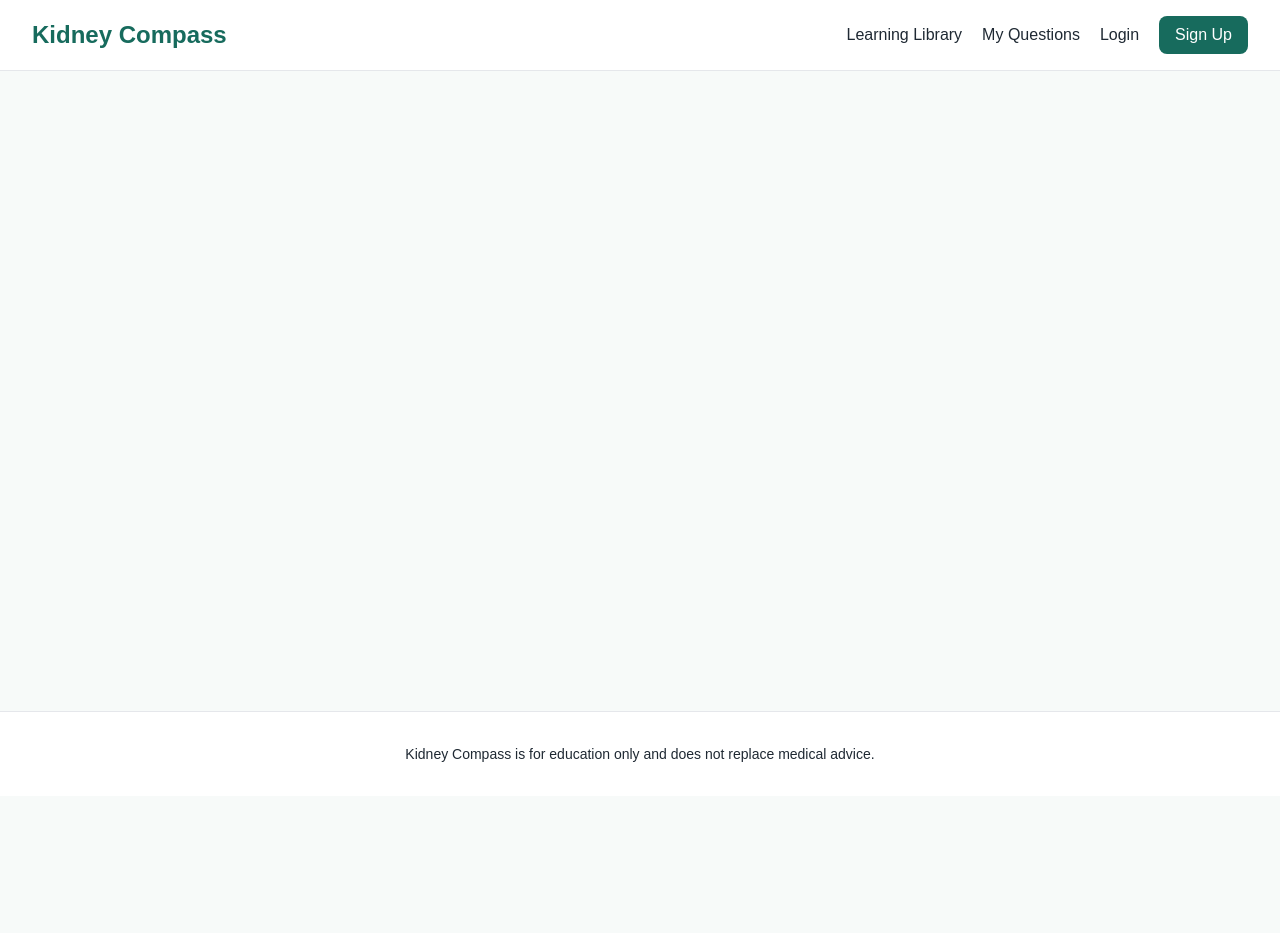
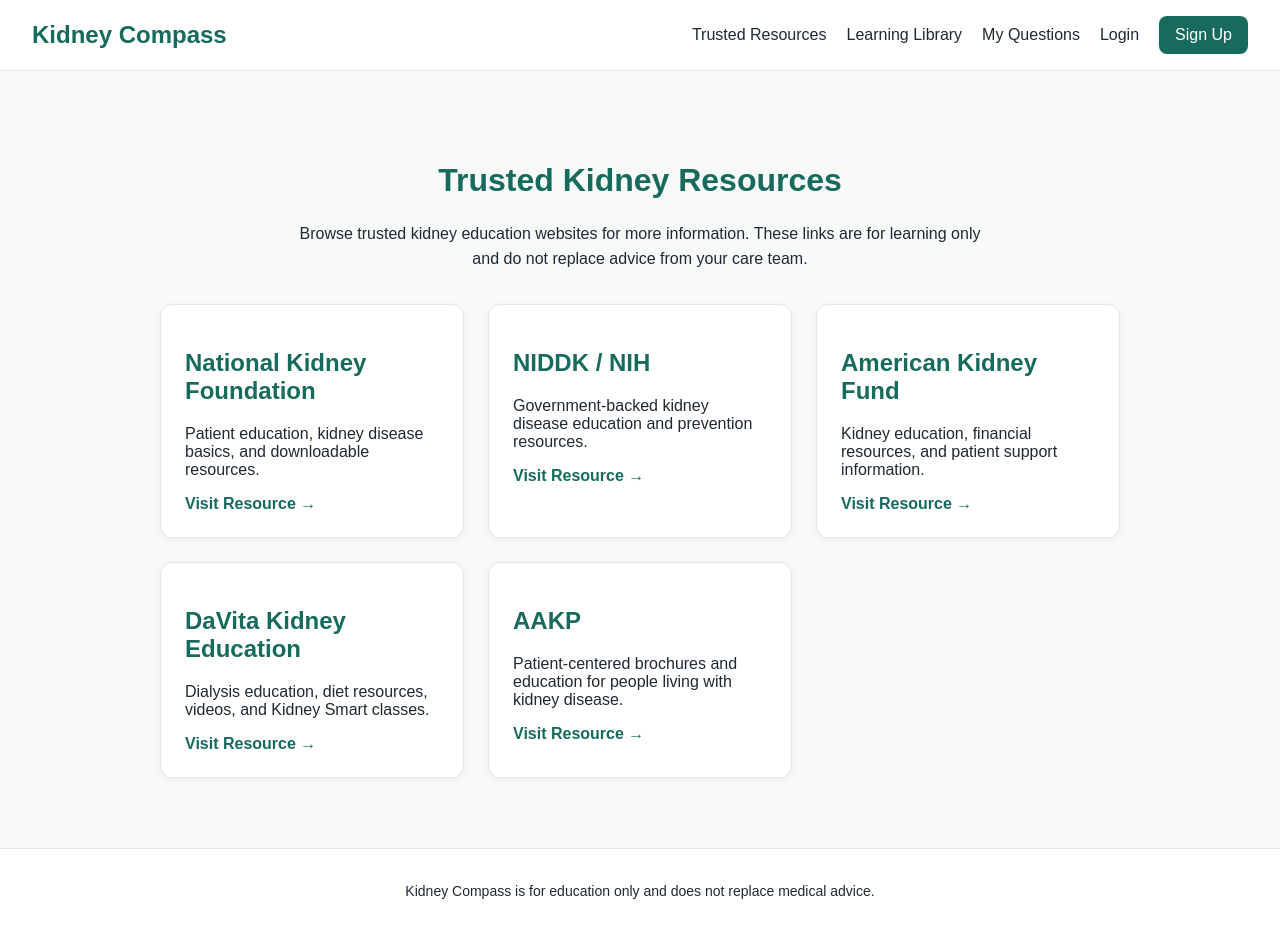
Before and after one commit to cbolze91/kidney-compass, a React app in the folder frontend/: page /resources in a window 1280 px wide. Before the commit the page ends 800 px from the top, so only its background shows below. Built offline with nearby package versions, Linux system fonts and the light colour scheme; the HTML template or start-up script is replaced by a standard one.

Commit message:
Add trusted resources page

```diff
--- a/frontend/src/App.jsx
+++ b/frontend/src/App.jsx
@@ -11,6 +11,7 @@
 import EditQuestion from './pages/EditQuestion';
 import AddTopic from './pages/AddTopic';
 import EditTopic from './pages/EditTopic';
+import TrustedResources from './pages/TrustedResources';
 
 function App() {
   return (
@@ -29,6 +30,7 @@
           <Route path="/questions/:id/edit" element={<EditQuestion />} />
           <Route path="/topics/new" element={<AddTopic />} />
           <Route path="/topics/:id/edit" element={<EditTopic />} />
+          <Route path="/resources" element={<TrustedResources />} />
         </Routes>
       </main>
 
--- a/frontend/src/components/Navbar.jsx
+++ b/frontend/src/components/Navbar.jsx
@@ -6,6 +6,7 @@
       <Link to="/" className="logo">Kidney Compass</Link>
 
       <div className="nav-links">
+        <Link to="/resources">Trusted Resources</Link>
         <Link to="/topics">Learning Library</Link>
         <Link to="/questions">My Questions</Link>
         <Link to="/login">Login</Link>
--- a/frontend/src/index.css
+++ b/frontend/src/index.css
@@ -351,3 +351,44 @@
   min-height: 110px;
   resize: vertical;
 }
+
+.resources-page {
+  max-width: 1000px;
+  margin: 50px auto;
+  padding: 20px;
+}
+
+.resources-page h1 {
+  color: #176b5d;
+  text-align: center;
+}
+
+.resources-intro {
+  max-width: 700px;
+  margin: 0 auto 32px;
+  text-align: center;
+  line-height: 1.6;
+}
+
+.resources-grid {
+  display: grid;
+  grid-template-columns: repeat(auto-fit, minmax(260px, 1fr));
+  gap: 24px;
+}
+
+.resource-card {
+  background: white;
+  padding: 24px;
+  border: 1px solid #e5e7eb;
+  border-radius: 12px;
+  box-shadow: 0 2px 8px rgba(0, 0, 0, .06);
+}
+
+.resource-card h2 {
+  color: #176b5d;
+}
+
+.resource-card a {
+  color: #176b5d;
+  font-weight: bold;
+}
--- a/frontend/src/pages/EditTopic.jsx
+++ b/frontend/src/pages/EditTopic.jsx
@@ -29,7 +29,7 @@
           sourceName: response.data.sourceName || '',
           sourceUrl: response.data.sourceUrl || '',
         });
-      } catch (error) {
+      } catch {
         alert('Could not load topic');
         navigate('/topics');
       }
--- /dev/null
+++ b/frontend/src/pages/TrustedResources.jsx
@@ -0,0 +1,55 @@
+function TrustedResources() {
+  const resources = [
+    {
+      name: 'National Kidney Foundation',
+      description: 'Patient education, kidney disease basics, and downloadable resources.',
+      url: 'https://www.kidney.org/kidney-topics/patient-education-library-brochures',
+    },
+    {
+      name: 'NIDDK / NIH',
+      description: 'Government-backed kidney disease education and prevention resources.',
+      url: 'https://www.niddk.nih.gov/health-information/community-health-outreach/information-clearinghouses/nkdep',
+    },
+    {
+      name: 'American Kidney Fund',
+      description: 'Kidney education, financial resources, and patient support information.',
+      url: 'https://www.kidneyfund.org/',
+    },
+    {
+      name: 'DaVita Kidney Education',
+      description: 'Dialysis education, diet resources, videos, and Kidney Smart classes.',
+      url: 'https://www.davita.com/education/',
+    },
+    {
+      name: 'AAKP',
+      description: 'Patient-centered brochures and education for people living with kidney disease.',
+      url: 'https://aakp.org/center-for-patient-research-and-education/educational-brochures-and-resources/',
+    },
+  ];
+
+  return (
+    <div className="resources-page">
+      <h1>Trusted Kidney Resources</h1>
+
+      <p className="resources-intro">
+        Browse trusted kidney education websites for more information. These links
+        are for learning only and do not replace advice from your care team.
+      </p>
+
+      <div className="resources-grid">
+        {resources.map((resource) => (
+          <div className="resource-card" key={resource.name}>
+            <h2>{resource.name}</h2>
+            <p>{resource.description}</p>
+
+            <a href={resource.url} target="_blank" rel="noreferrer">
+              Visit Resource →
+            </a>
+          </div>
+        ))}
+      </div>
+    </div>
+  );
+}
+
+export default TrustedResources;
```
